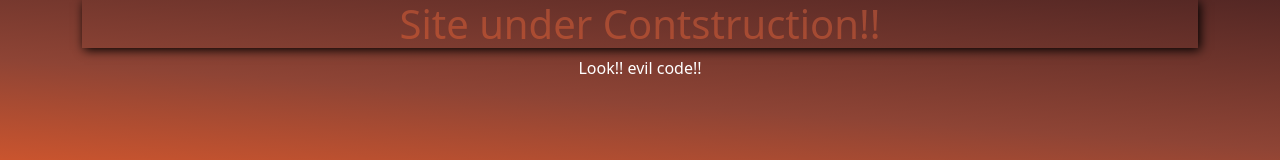
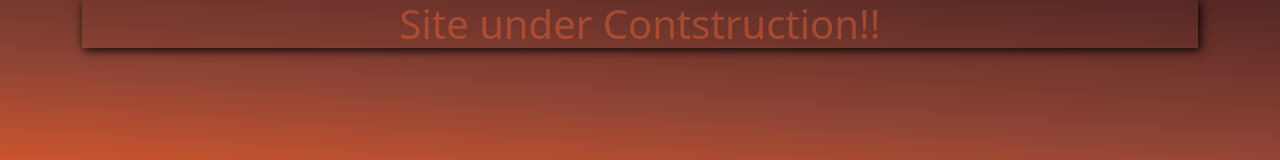
Before and after one commit to gensuta/westeriaNeoCities, a plain HTML site: page _site/index.html in a window 1280 px wide. Shown: the top 160 px of the page. Drawn offline with nearby package versions, Linux system fonts and the light colour scheme.

Commit message:
The evil has been defeated!

```diff
--- a/_site/index.html
+++ b/_site/index.html
@@ -18,7 +18,6 @@
 
 		<div class="container text-center">
     		<h1 class="under-contruction-text">Site under Contstruction!!</h1>
-			<p style="color: white;">Look!! evil code!!</p>
 		</div>
 
 	<!-- Font awesome -->
```
